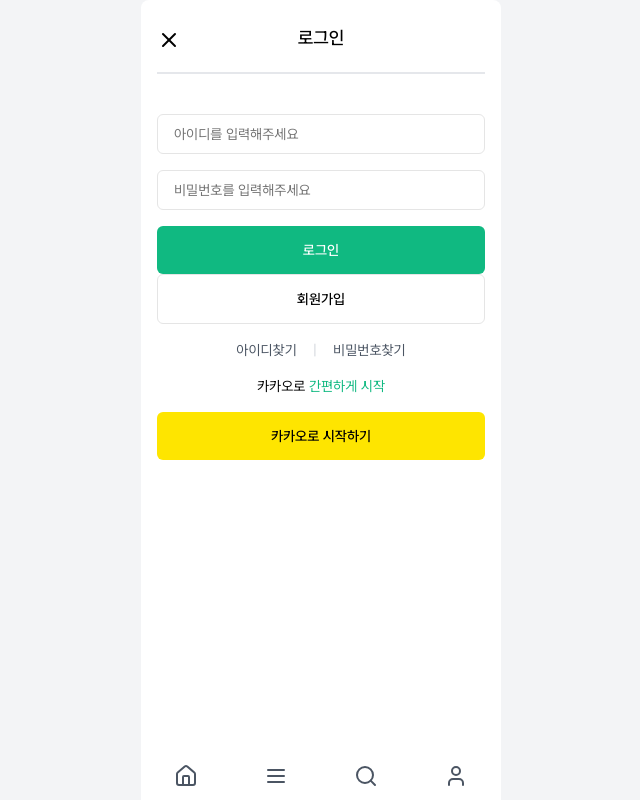
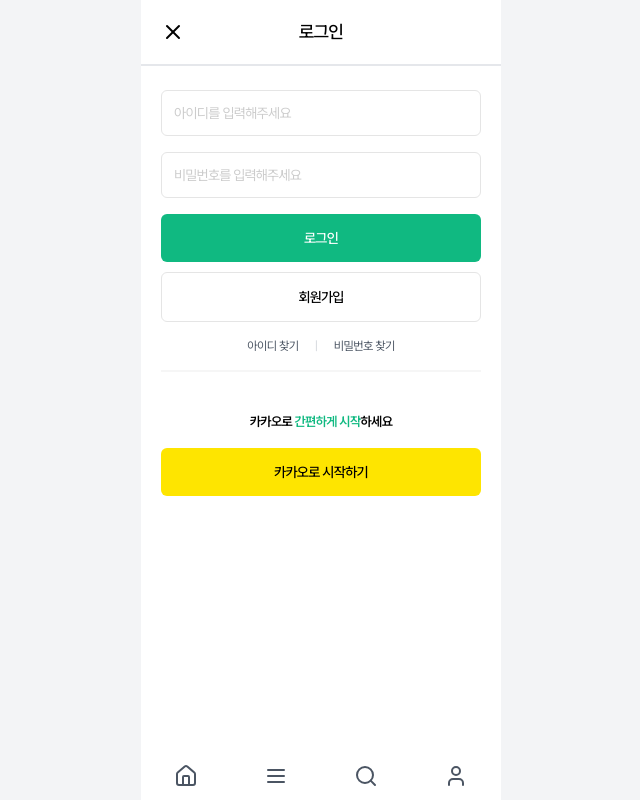
Before and after one commit to feless-martket/FE, a Next.js app: page /login in a window 1280 px wide. Shown: the whole page, without its empty margins (319-959 px from the left). Built offline with nearby package versions, Linux system fonts and the light colour scheme; no server answers.

Commit message:
better login form

```diff
--- a/app/layout.tsx
+++ b/app/layout.tsx
@@ -1,19 +1,10 @@
 // app/layout.tsx
 import type { Metadata } from "next";
-import { Noto_Sans_KR } from "next/font/google";
 import Script from "next/script"; // <-- 추가
 import "./globals.css";
 import Providers from "./providers";
 import { AuthProvider } from "@/context/AuthContext";
 import localFont from "next/font/local";
-
-const notoSansKr = Noto_Sans_KR({
-  display: "swap",
-  style: "normal",
-  subsets: ["latin"],
-  variable: "--noto-sans_KR",
-  fallback: ["system-ui"],
-});
 
 const pretendard = localFont({
   src: [
--- /dev/null
+++ b/app/login/layout.tsx
@@ -0,0 +1,14 @@
+// PageLayout.tsx
+import { ReactNode } from "react";
+
+interface PageLayoutProps {
+  children: ReactNode; // children의 타입을 명시
+}
+
+export default function Page({ children }: PageLayoutProps) {
+  return (
+    <div className="flex h-screen w-full justify-center bg-gray-100 tracking-tighter">
+      <div className="h-full w-[360px] bg-white">{children}</div>
+    </div>
+  );
+}
--- a/app/login/page.tsx
+++ b/app/login/page.tsx
@@ -3,9 +3,9 @@
 
 export default function Page() {
   return (
-    <div className="flex h-screen w-full justify-center bg-gray-100 pb-[52px]">
+    <>
       <LoginForm />
       <Footer />
-    </div>
+    </>
   );
 }
--- a/feature/login/login-form.tsx
+++ b/feature/login/login-form.tsx
@@ -6,9 +6,12 @@
 import { Input } from "@/components/ui/input";
 import { Header } from "@/components/layout/header";
 import { loginApiCall } from "@/feature/login/api/login-api";
-import { PageLayout } from "@/components/layout/pagelayout";
+import { useRouter } from "next/navigation";
+import { X } from "lucide-react";
+import { cn } from "@/lib/utils";
 
 export default function LoginForm() {
+  const router = useRouter();
   const [id, setId] = useState("");
   const [password, setPassword] = useState("");
 
@@ -47,11 +50,20 @@
     }
   };
   return (
-    <PageLayout>
-      {/* Header */}
-      <Header title="로그인" />
+    <div>
+      <div className={`relative flex h-[64px] items-center justify-center`}>
+        <button
+          className="absolute left-5 flex h-full items-center justify-center"
+          onClick={() => router.back()}
+        >
+          <X size={24} />
+        </button>
+
+        <div className="text-center text-lg font-medium">로그인</div>
+      </div>
+      <div className={`w-full border`}></div>
       {/* Input Fields */}
-      <div className="mt-6 space-y-4">
+      <div className="mt-6 space-y-4 px-5">
         {/* ID Input */}
         <form onSubmit={handleLogin} className="mt-6 space-y-4">
           <Input
@@ -59,7 +71,10 @@
             placeholder="아이디를 입력해주세요"
             value={id}
             onChange={(e) => setId(e.target.value)}
-            className="w-full rounded-md px-4 py-3"
+            className={cn(
+              `w-full rounded-md h-[46px] text-sm tracking-tighter`,
+              `placeholder:text-[#CCCCCC]`,
+            )}
           />
           {/* Password Input */}
           <Input
@@ -67,9 +82,13 @@
             placeholder="비밀번호를 입력해주세요"
             value={password}
             onChange={(e) => setPassword(e.target.value)}
-            className="w-full rounded-md px-4 py-3"
+            className={cn(
+              `w-full rounded-md h-[46px] text-sm`,
+              `placeholder:text-[#CCCCCC]`,
+            )}
           />
 
+          <div className="flex flex-col gap-[10px]">
             <Button
               className="w-full bg-emerald-500 py-6 text-white hover:bg-emerald-600"
               size="lg"
@@ -77,39 +96,45 @@
             >
               로그인
             </Button>
-        </form>
             <Link href={"/signup"}>
-          <Button variant="outline" className="w-full py-6" size="lg">
+              <Button
+                type="button"
+                variant="outline"
+                className="w-full py-6"
+                size="lg"
+              >
                 회원가입
               </Button>
             </Link>
+          </div>
+        </form>
 
         {/* 아이디/비밀번호 찾기 */}
-        <div className="flex justify-center space-x-4 text-sm text-gray-600">
+        <div className="flex justify-center space-x-4 text-xs tracking-tighter text-gray-600">
           <Link href="/find-id" className="hover:underline">
-            아이디찾기
+            아이디 찾기
           </Link>
           <div className="text-gray-300">|</div>
           <Link href="/find-password" className="hover:underline">
-            비밀번호찾기
+            비밀번호 찾기
           </Link>
         </div>
 
+        <div className="border border-[#F6F6F6]"></div>
+
         {/* 카카오 로그인 */}
-        <div className="text-center text-sm">
-          카카오로{" "}
-          <Link href="#" className="text-emerald-500">
-            간편하게 시작
-          </Link>
+        <div className="pt-[24px] text-center text-[13px] font-semibold tracking-tighter">
+          카카오로 <span className="text-emerald-500">간편하게 시작</span>
+          하세요
         </div>
 
         <Button
-          className="w-full bg-[#FEE500] py-6 text-black hover:bg-[#FDD800] "
+          className="w-full bg-[#FEE500] py-6 tracking-tighter text-black hover:bg-[#FDD800]"
           size="lg"
         >
           카카오로 시작하기
         </Button>
       </div>
-    </PageLayout>
+    </div>
   );
 }
```
Lines whose indentation alone changed are shown as unchanged.
